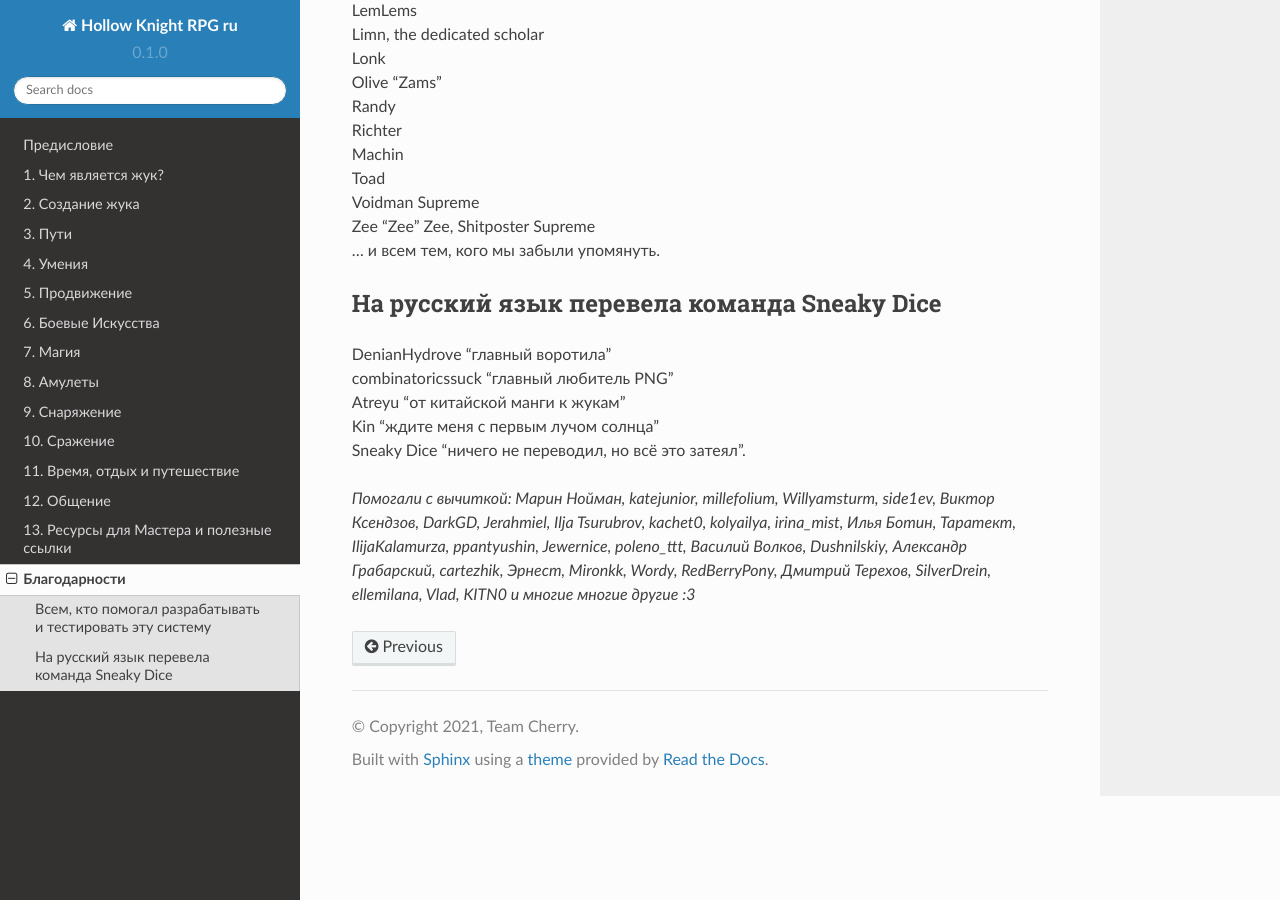
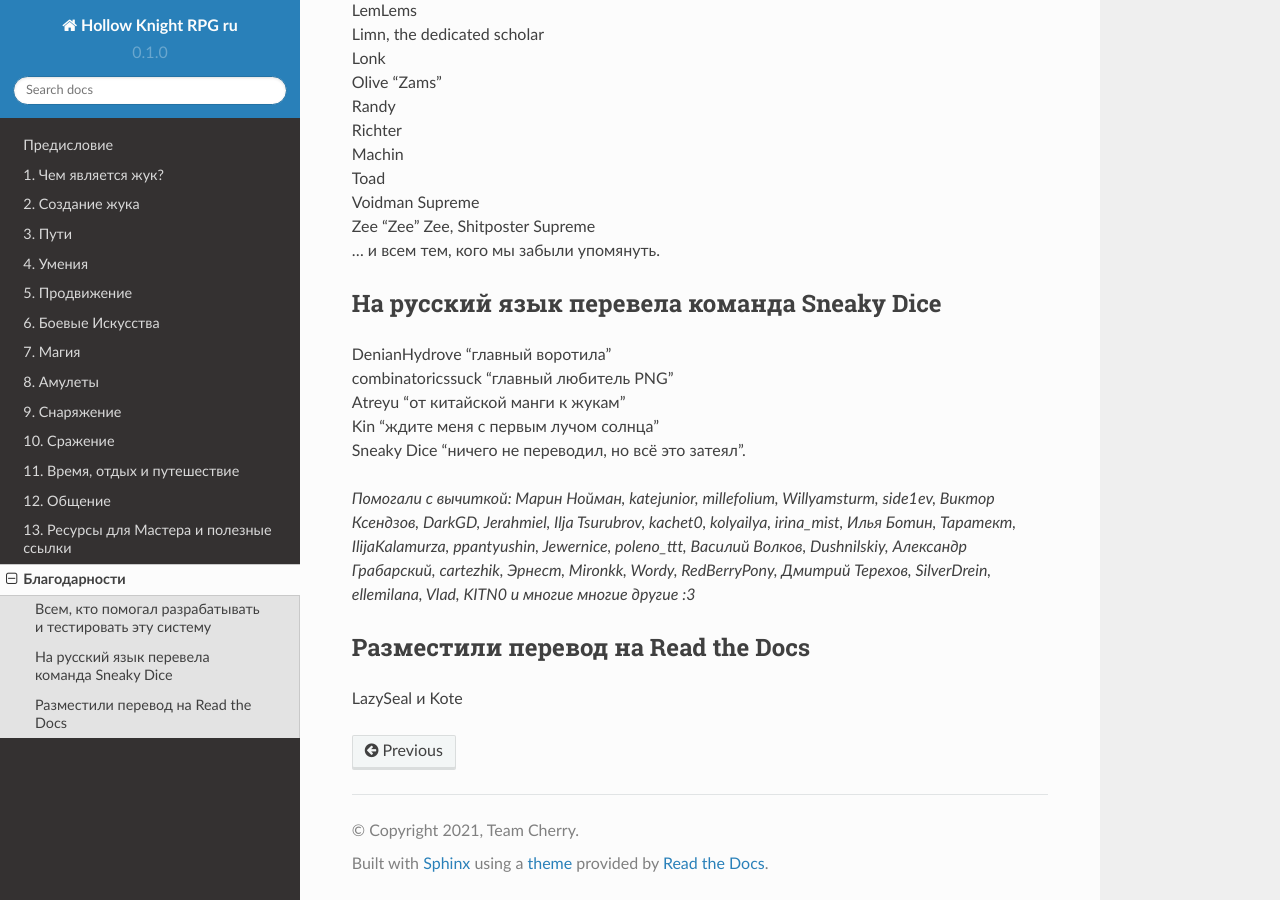
Before and after one commit to LazySelkie/hollow-knight-rpg-ru, a Sphinx documentation site: the page built from docs/source/credits.rst, in a window 1280 px wide and 900 px high, scrolled down 609 px. Built offline with Sphinx 7.4.7 and the Read the Docs theme 2.0.0, drawn with Linux system fonts in a browser that asks for light colours.

Commit message:
Update credits.rst

```diff
--- a/docs/source/credits.rst
+++ b/docs/source/credits.rst
@@ -42,3 +42,7 @@
 *Помогали с вычиткой: Марин Нойман, katejunior, millefolium, Willyamsturm, side1ev, Виктор Ксендзов, DarkGD, Jerahmiel, Ilja Tsurubrov,
 kachet0, kolyailya, irina_mist, Илья Ботин, Таратект, IlijaKalamurza, ppantyushin, Jewernice, poleno_ttt, Василий Волков, Dushnilskiy, Александр
 Грабарский, cartezhik, Эрнест, Mironkk, Wordy, RedBerryPony, Дмитрий Терехов, SilverDrein, ellemilana, Vlad, KITN0 и многие многие другие :3*
+
+Разместили перевод на Read the Docs
+******************************************
+LazySeal и Kote
```
